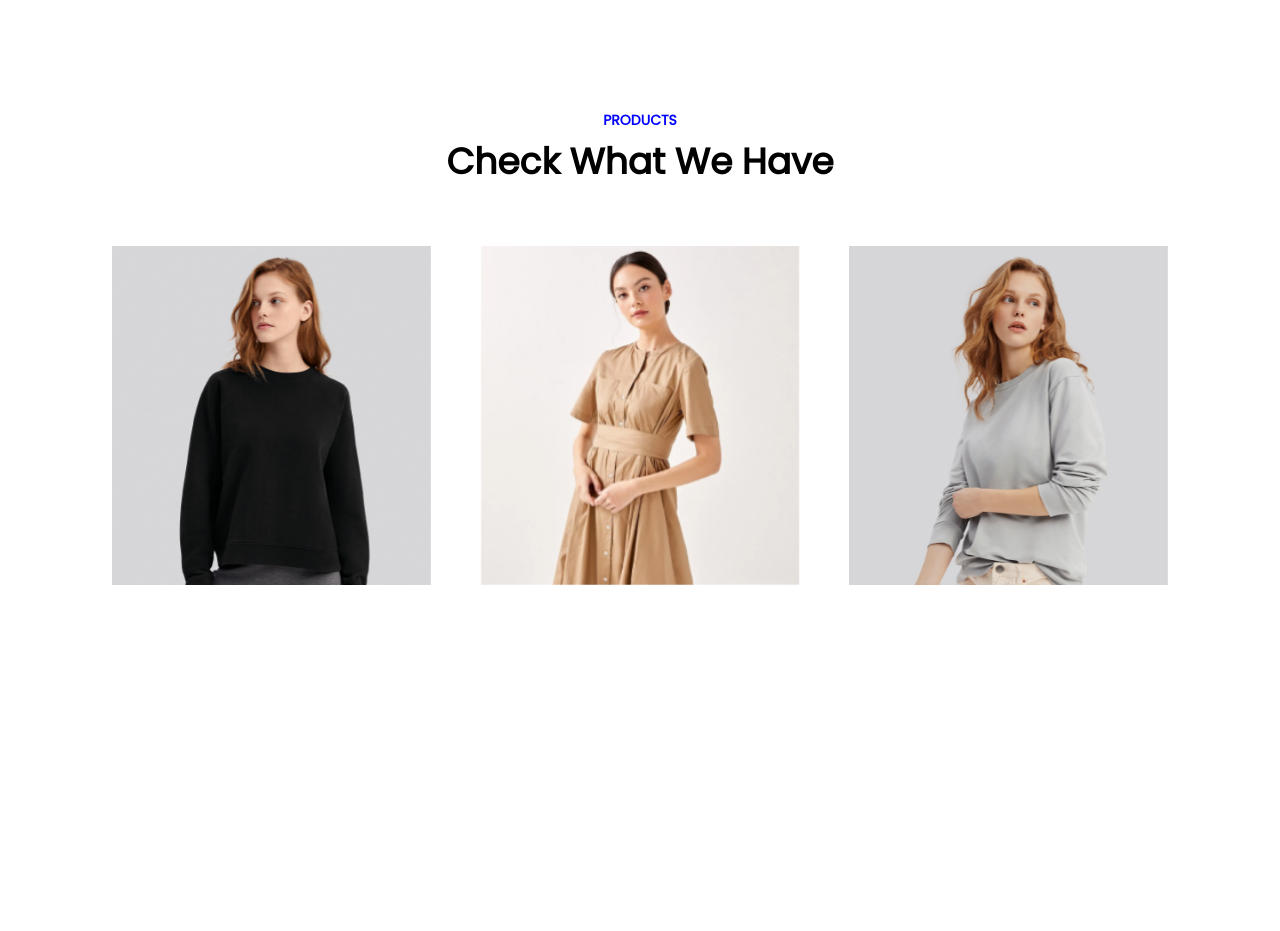
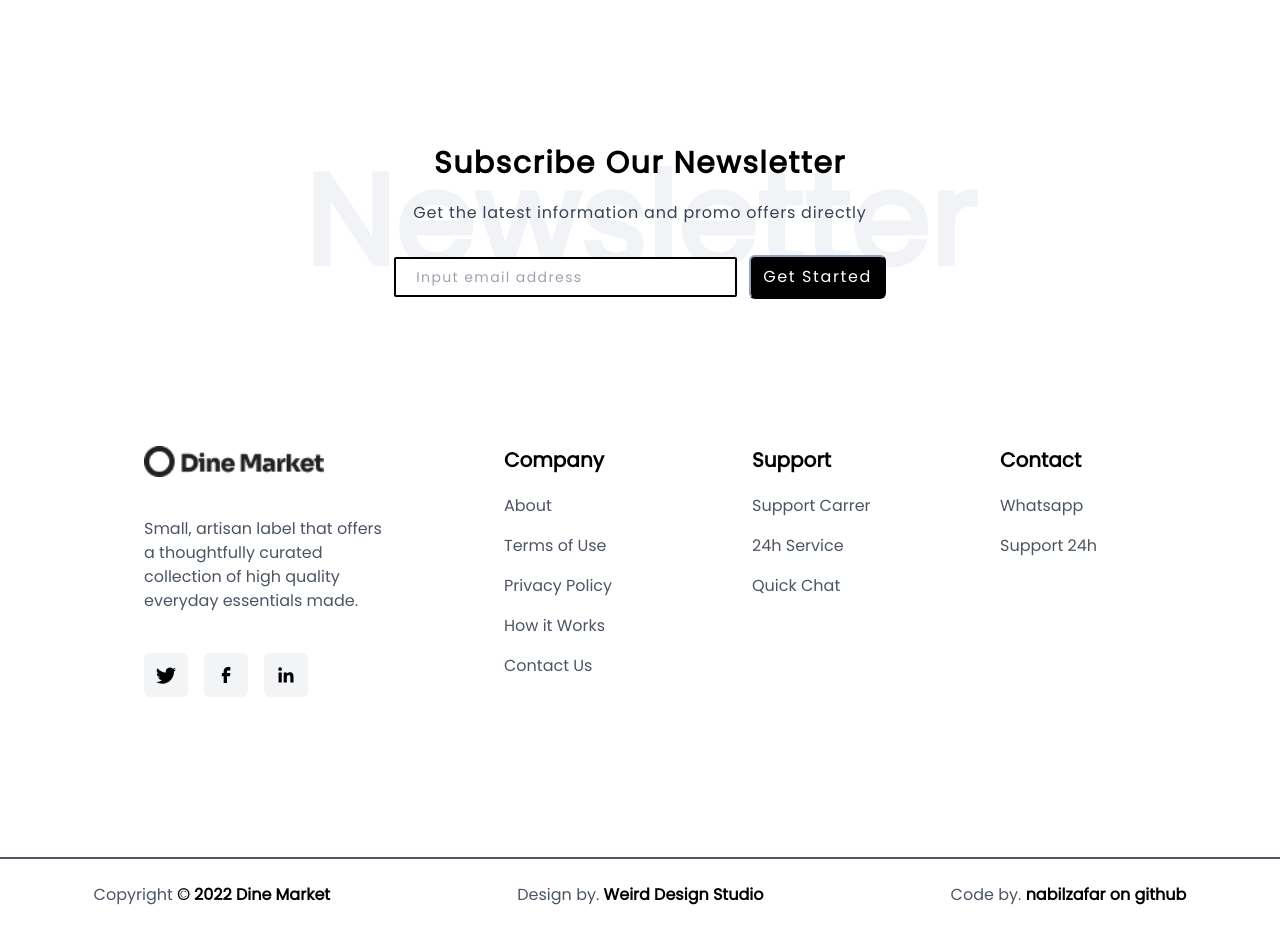
Before and after one commit to nabilzafar/DineNb, a Next.js app: page / in a window 1280 px wide. Shown: the part 1537-2468 px from the top of the page. Before the commit the page ends 2234 px from the top, so only its background shows below. Built offline with nearby package versions, Linux system fonts and the light colour scheme.

Commit message:
next commit

```diff
--- a/src/app/page.tsx
+++ b/src/app/page.tsx
@@ -1,7 +1,9 @@
+import FormSection from "@/components/DineMarket/FormSection";
 import HeroSection from "../components/DineMarket/HeroSection";
 import Nav from "../components/DineMarket/Nav";
 import ProductSection from "../components/DineMarket/ProductSection";
 import PromotionSection from "../components/DineMarket/PromotionSection";
+import FooterSection from "@/components/FooterSection";
 
 export default function page() {
   return (
@@ -9,7 +11,10 @@ export default function page() {
     <Nav/>
     <HeroSection/>
     <PromotionSection/>
-    <ProductSection/>
+    <FormSection/>
+    <FooterSection/>
+
+
     </>
   )
 }
--- /dev/null
+++ b/src/components/FooterSection.tsx
@@ -0,0 +1,71 @@
+import Image from "next/image";
+import { BsTwitter } from "react-icons/bs";
+import { CgFacebook } from "react-icons/cg";
+import { BiLogoLinkedin } from "react-icons/bi";
+import Link from "next/link";
+
+export default function FooterSection() {
+  return (
+    <>
+    <section>
+
+    <footer className="lg:px-36 font-poppin grid grid-cols-4 space-x-28">
+
+        <div className="flex flex-col gap-y-10">
+        <Image src={"/logo.png"} alt="feature1" width={180} height={180}/>
+        <p className="text-gray-600">Small, artisan label that offers a thoughtfully curated collection of high quality everyday essentials made.</p>
+        <div className="flex gap-x-4">
+            <button className="bg-gray-100 p-3 rounded-md">
+                <Link href={"/"}> <BsTwitter size={20} /> </Link>
+            </button>
+            <button className="bg-gray-100 p-3 rounded-md">
+                <Link href={"/"}> <CgFacebook size={20} /> </Link>
+            </button>
+            <button className="bg-gray-100 p-3 rounded-md">
+                <Link href={"/"}> <BiLogoLinkedin size={20} /> </Link>
+            </button>
+            </div>
+            </div>
+
+            <div>
+                <h1 className="font-bold text-xl mb-5">Company</h1>
+                <ul className="space-y-4 text-gray-600">
+                    <li>About</li>
+                    <li>Terms of Use</li>
+                    <li>Privacy Policy</li>
+                    <li>How it Works</li>
+                    <li>Contact Us</li>
+                </ul>
+            </div>
+
+            <div>
+                <h1 className="font-bold text-xl mb-5">Support</h1>
+                <ul className="space-y-4 text-gray-600">
+                    <li>Support Carrer</li>
+                    <li>24h Service</li>
+                    <li>Quick Chat</li>
+                </ul>
+            </div>
+
+            <div>
+                <h1 className="font-bold text-xl mb-5">Contact</h1>
+                <ul className="space-y-4 text-gray-600">
+                    <li>Whatsapp</li>
+                    <li>Support 24h</li>
+                </ul>
+            </div>
+
+    </footer>
+
+    <div className="flex justify-around items-center font-poppin border-t-2 border-gray-600 mt-40 py-6">
+        <p className="text-gray-600">Copyright <span className="text-black font-bold">© 2022 Dine Market</span></p>
+        <p className="text-gray-600">Design by. <span className="font-bold text-black"> Weird Design Studio</span></p>
+        <p className="text-gray-600">Code by.<span className="font-bold text-black"> nabilzafar on github</span></p>
+    </div>
+
+
+    </section>
+
+    </>
+  )
+}
```
